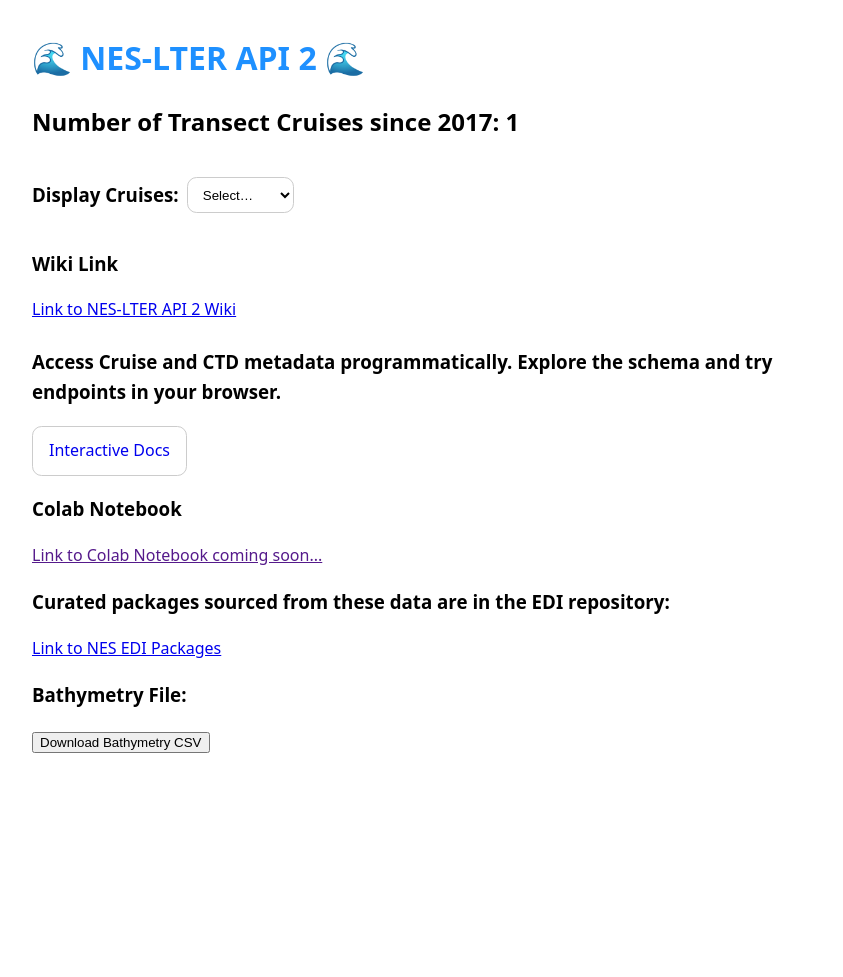
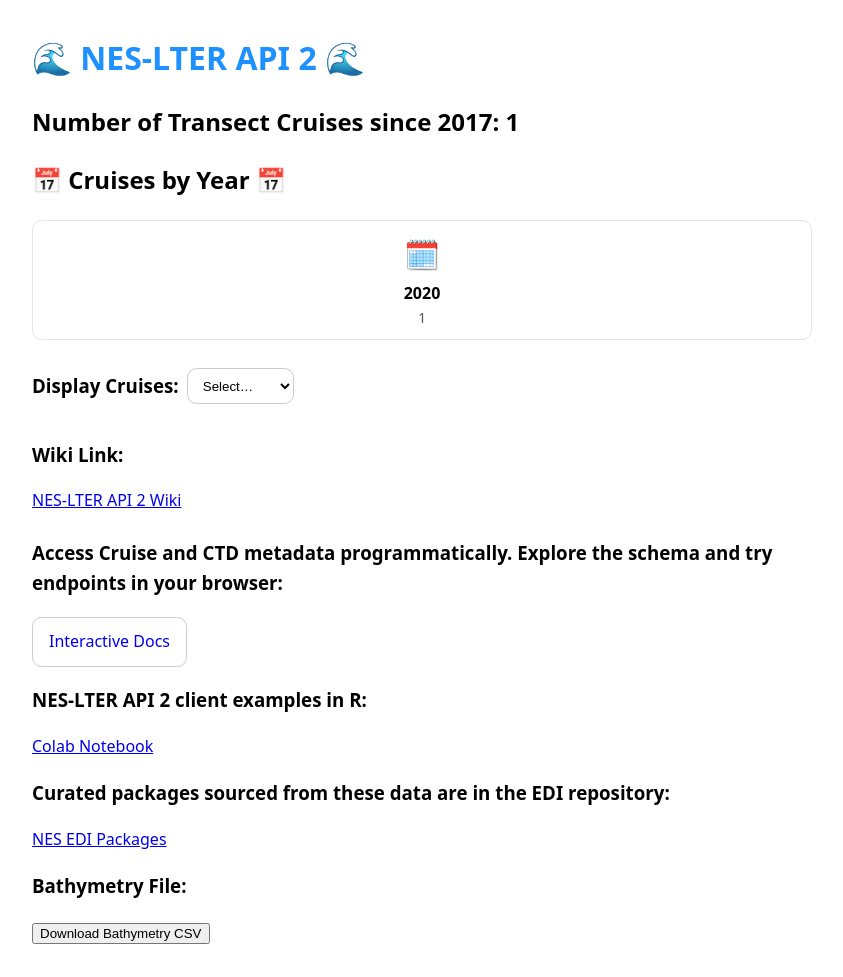
Before and after one commit to WHOIGit/nes-lter-api-2, a Django app: template api/core/templates/landing.html in a window 1280 px wide. Shown: the whole page, without its empty margins (218-1061 px from the left). Before the commit the page ends 753 px from the top, so only its background shows below. Run offline with Django 5.2, Linux system fonts and the light colour scheme; the template is opened without the code that fills it: most values are stand-ins (such as "Sample title", 1, 10 or a date in 2020).

Commit message:
landing page changes

```diff
--- a/api/core/templates/landing.html
+++ b/api/core/templates/landing.html
@@ -112,6 +112,20 @@
 
         <h2>Number of Transect Cruises since 2017: {{ cruise_count }}</h2>
 
+        <h2>📅 Cruises by Year 📅</h2>
+
+        <div class="grid">
+            {% for y in cruise_years %}
+            <a class="card" href="{% url 'cruises_for_year' y.year %}" aria-label="{{ y.year }}">
+                <span class="emoji-icon">🗓️</span>
+                <div class="label">{{ y.year }}</div>
+                <div class="count">{{ y.count }}</div>
+            </a>
+            {% empty %}
+            <div>No cruises found.</div>
+            {% endfor %}
+        </div>
+
         <!-- Dropdown menu -->
         <div class="nav-row" role="navigation" aria-label="Cruise navigation">
             <h3><label for="cruise-nav">Display Cruises:</label></h3>
@@ -123,15 +137,15 @@
             </select>
         </div>
 
-        <h3>Wiki Link</h3>
+        <h3>Wiki Link:</h3>
         <p>
             <a class="link" href="https://github.com/WHOIGit/nes-lter-api-2/wiki" target="_blank">
-                Link to NES-LTER API 2 Wiki
+                NES-LTER API 2 Wiki
             </a>
         </p>
 
         <p style="margin-top:1.5rem;">
-            <h3>Access Cruise and CTD metadata programmatically. Explore the schema and try endpoints in your browser.</h3>
+            <h3>Access Cruise and CTD metadata programmatically. Explore the schema and try endpoints in your browser:</h3>
         </p>
         <p>
             <a class="cta" href="/api/docs" target="_blank" rel="noopener noreferrer">
@@ -139,17 +153,17 @@
             </a>
         </p>
 
-        <h3>Colab Notebook</h3>
+        <h3>NES-LTER API 2 client examples in R:</h3>
         <p>
-            <a class="link" href="" target="_blank">
-                Link to Colab Notebook coming soon...
+            <a class="link" href="https://colab.research.google.com/drive/1lI_7uW2aI9MhBgozYWIXj8YaxxIMjpP_?usp=sharing" target="_blank" rel="noopener noreferrer">
+                Colab Notebook
             </a>
         </p>
 
         <h3>Curated packages sourced from these data are in the EDI repository:</h3>
         <p>
             <a class="link" href="https://portal.edirepository.org/nis/browseServlet?searchValue=NES" target="_blank">
-                Link to NES EDI Packages
+                NES EDI Packages
             </a>
         </p>
 
--- a/api/ctd/services.py
+++ b/api/ctd/services.py
@@ -305,6 +305,7 @@
 
         try:
             cruise = Cruise.objects.get(name__iexact=cruise_name)
+            cast_number = cast_number.lstrip("0")
             cast = Cast.objects.get(cruise=cruise, number__iexact=cast_number)
             object_key = f"{cruise_name}_ctd_cast_{cast.number}.csv"
             with get_store(URL, TOKEN, MEDIASTORE_PREFIX) as store:
```
Also changed, not shown: api/core/views.py (+23 -17 lines).
